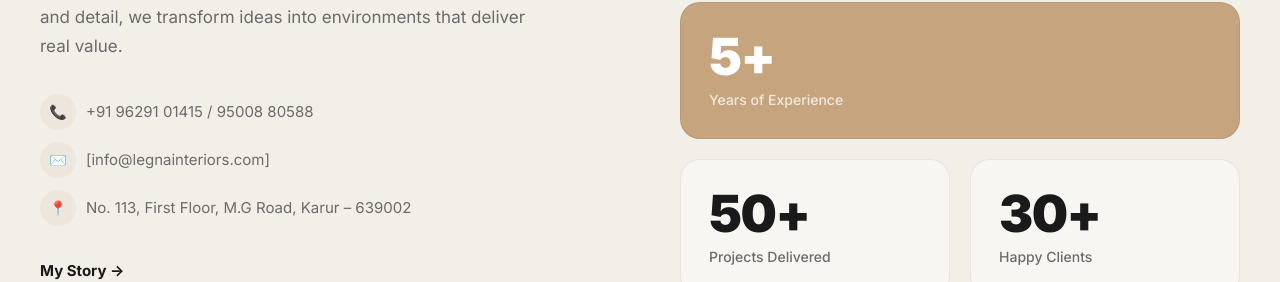
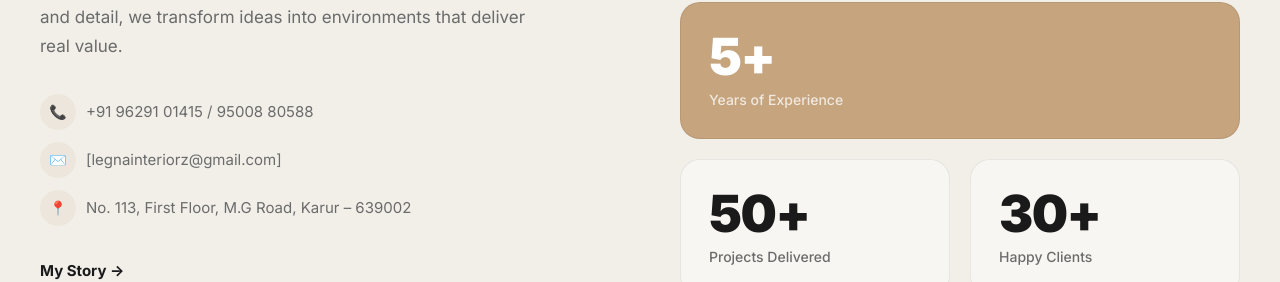
Before and after one commit to Legna-Interiorz/Legna-Interiorz, a React (Vite) app: page / in a window 1280 px wide. Shown: the part 2091-2373 px from the top of the page. Built offline with nearby package versions, Linux system fonts and the light colour scheme.

Commit message:
Update About.jsx

```diff
--- a/src/components/About/About.jsx
+++ b/src/components/About/About.jsx
@@ -68,7 +68,7 @@ export default function About() {
               </div>
               <div className="about-contact-item">
                 <div className="about-contact-icon">✉️</div>
-                <span>[info@legnainteriors.com]</span>
+                <span>[legnainteriorz@gmail.com]</span>
               </div>
               <div className="about-contact-item">
                 <div className="about-contact-icon">📍</div>
```
